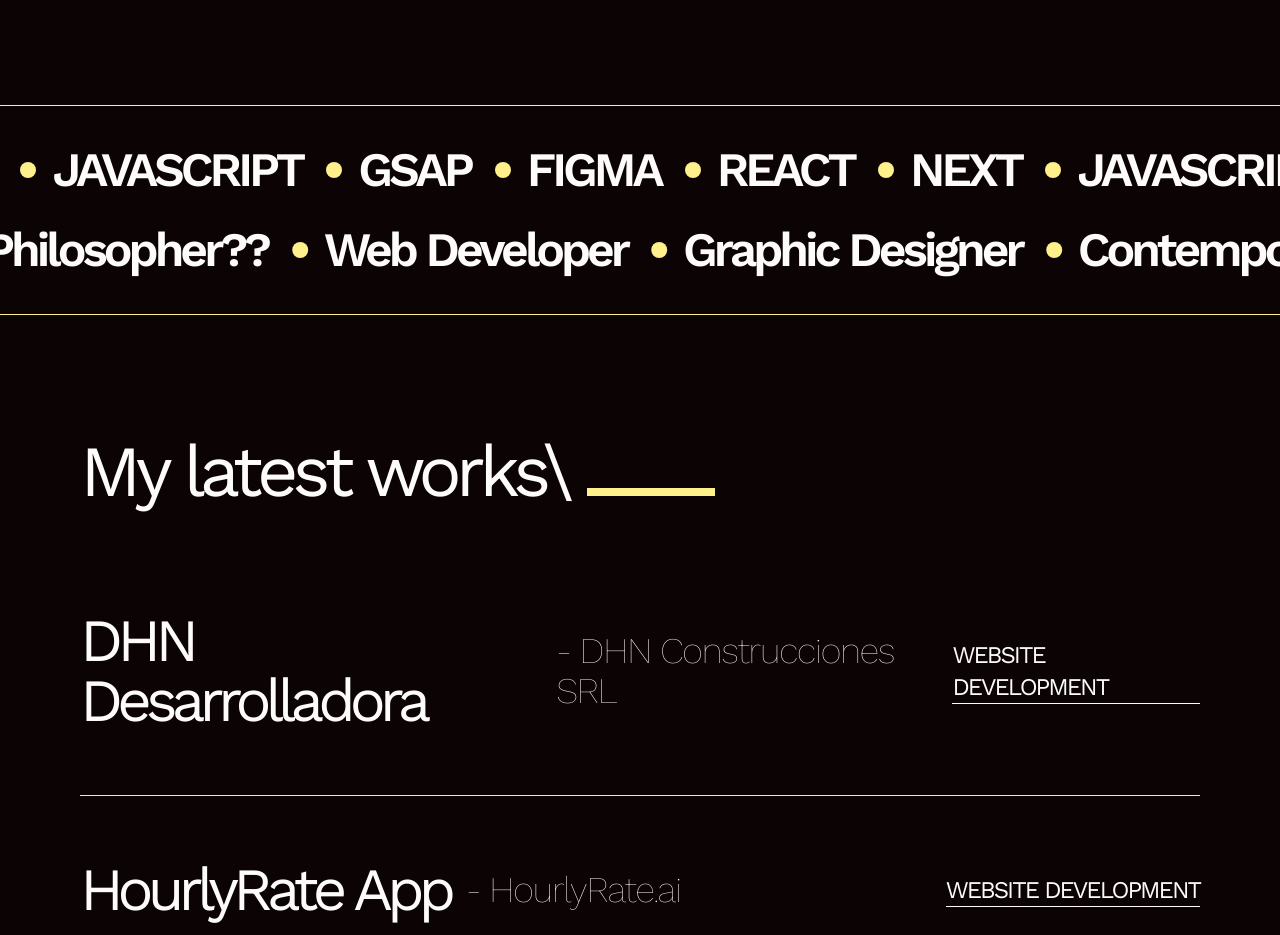
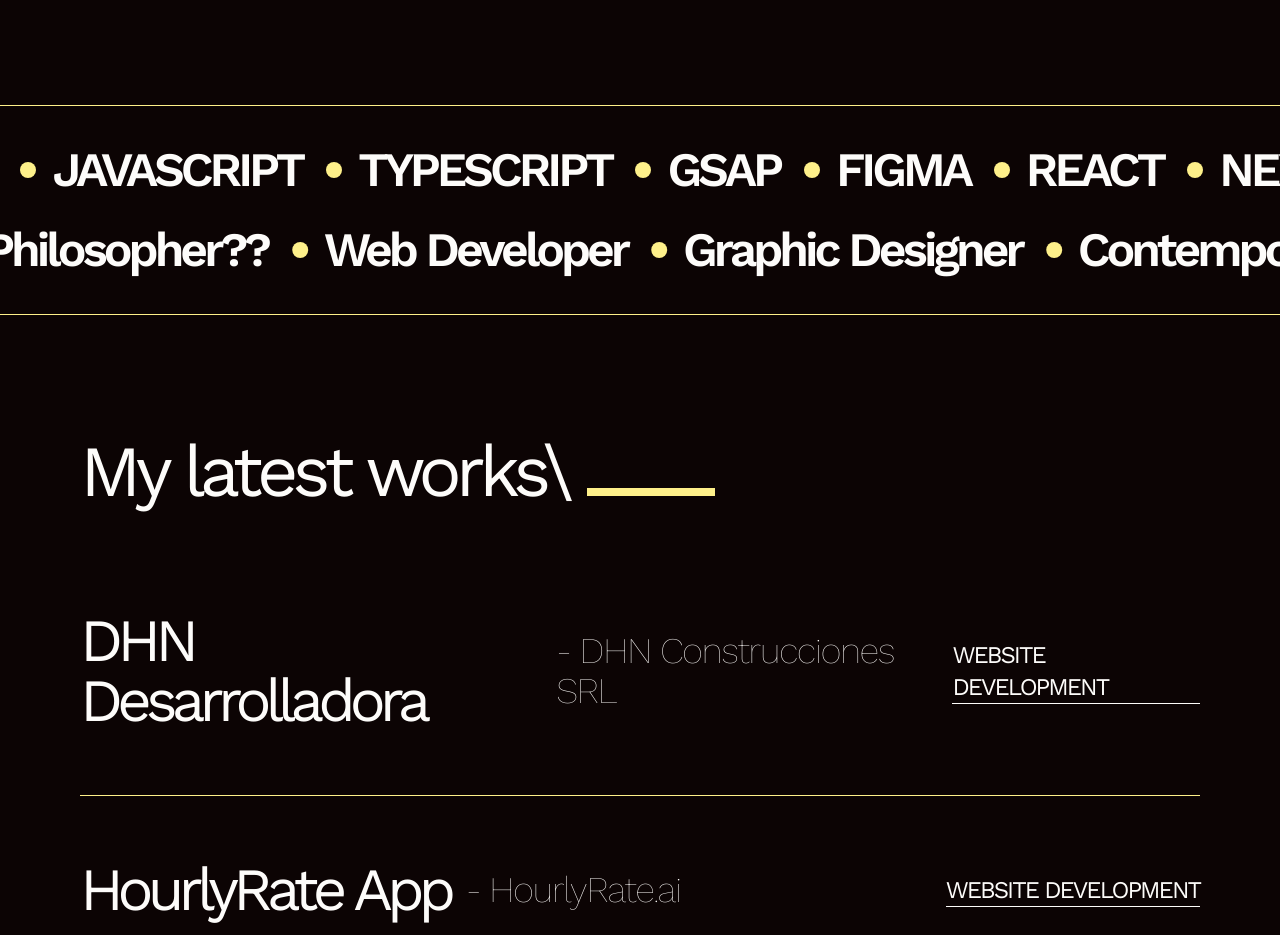
Before and after one commit to malvarez88/marianodev, a Next.js app: page / in a window 1280 px wide. Shown: the part 1460-2395 px from the top of the page. Built offline with nearby package versions, Linux system fonts and the light colour scheme.

Commit message:
feat: googleAnalytics

```diff
--- a/src/app/layout.tsx
+++ b/src/app/layout.tsx
@@ -2,6 +2,7 @@
 import { Work_Sans } from "next/font/google";
 import "./globals.css";
 import Menu from "@/components/Menu/Menu";
+import GoogleAnalytics from "@/components/GoogleAnalytics/GoogleAnalytics";
 
 const workSans = Work_Sans({ subsets: ["latin"] });
 
@@ -17,6 +18,7 @@
 }>) {
   return (
     <html lang="en">
+      <GoogleAnalytics />
       <body className={workSans.className}>
         <Menu />
         {children}
--- /dev/null
+++ b/src/components/GoogleAnalytics/GoogleAnalytics.tsx
@@ -0,0 +1,26 @@
+import React from "react";
+import Script from "next/script";
+
+const GoogleAnalytics = () => {
+  return (
+    <>
+      <Script
+        strategy="lazyOnload"
+        src={`https://www.googletagmanager.com/gtag/js?id=${process.env.NEXT_PUBLIC_MEASUREMENT_ID}`}
+      />
+
+      <Script id="" strategy="lazyOnload">
+        {`
+              window.dataLayer = window.dataLayer || [];
+              function gtag(){dataLayer.push(arguments);}
+              gtag('js', new Date());
+              gtag('config', '${process.env.NEXT_PUBLIC_MEASUREMENT_ID}', {
+              page_path: window.location.pathname,
+              });
+          `}
+      </Script>
+    </>
+  );
+};
+
+export default GoogleAnalytics;
--- a/src/components/Marquee/Marquee.tsx
+++ b/src/components/Marquee/Marquee.tsx
@@ -1,7 +1,14 @@
 import React from "react";
 import Marquee from "react-fast-marquee";
 
-const technologies = ["React", "Next", "Javascript", "GSAP", "Figma"];
+const technologies = [
+  "React",
+  "Next",
+  "Javascript",
+  "Typescript",
+  "GSAP",
+  "Figma",
+];
 const titles = [
   "Web Developer",
   "Graphic Designer",
```
Also changed, not shown: 1 other file (tests, documents, lock files or other folders).
